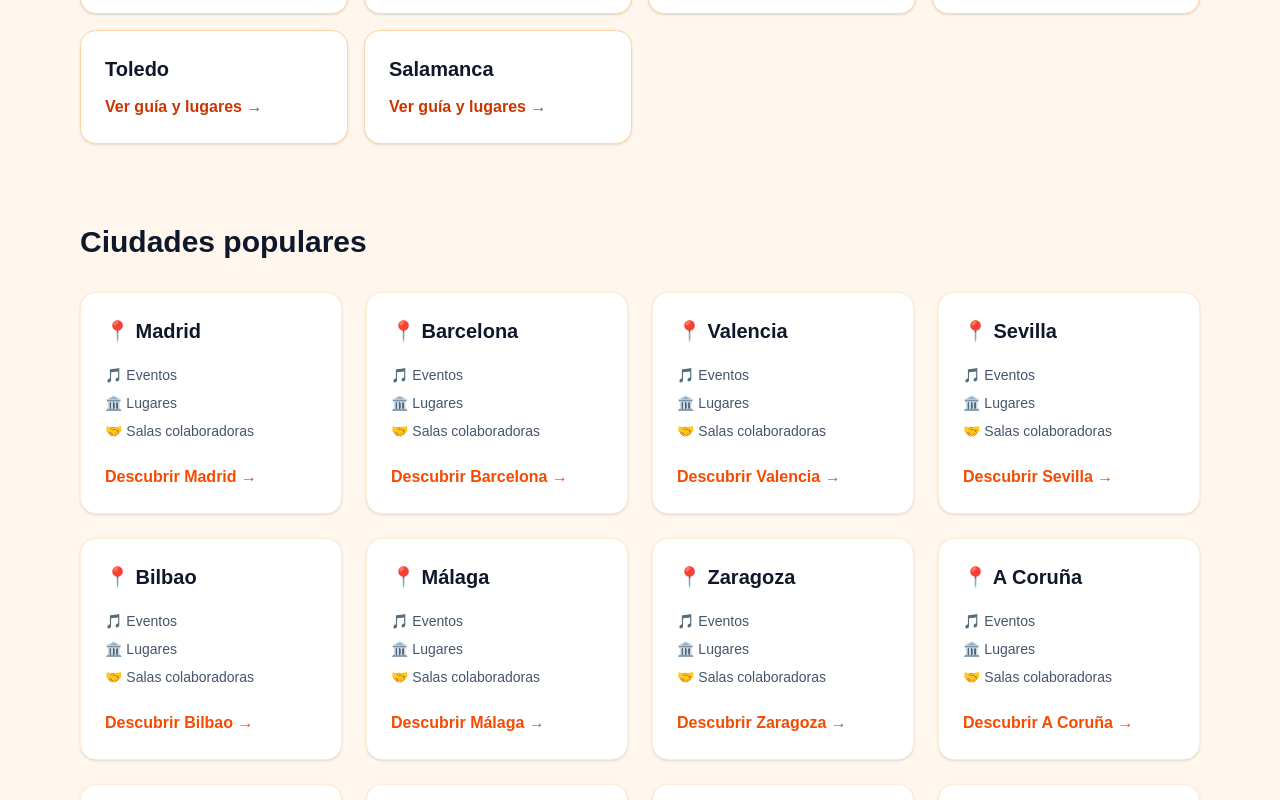
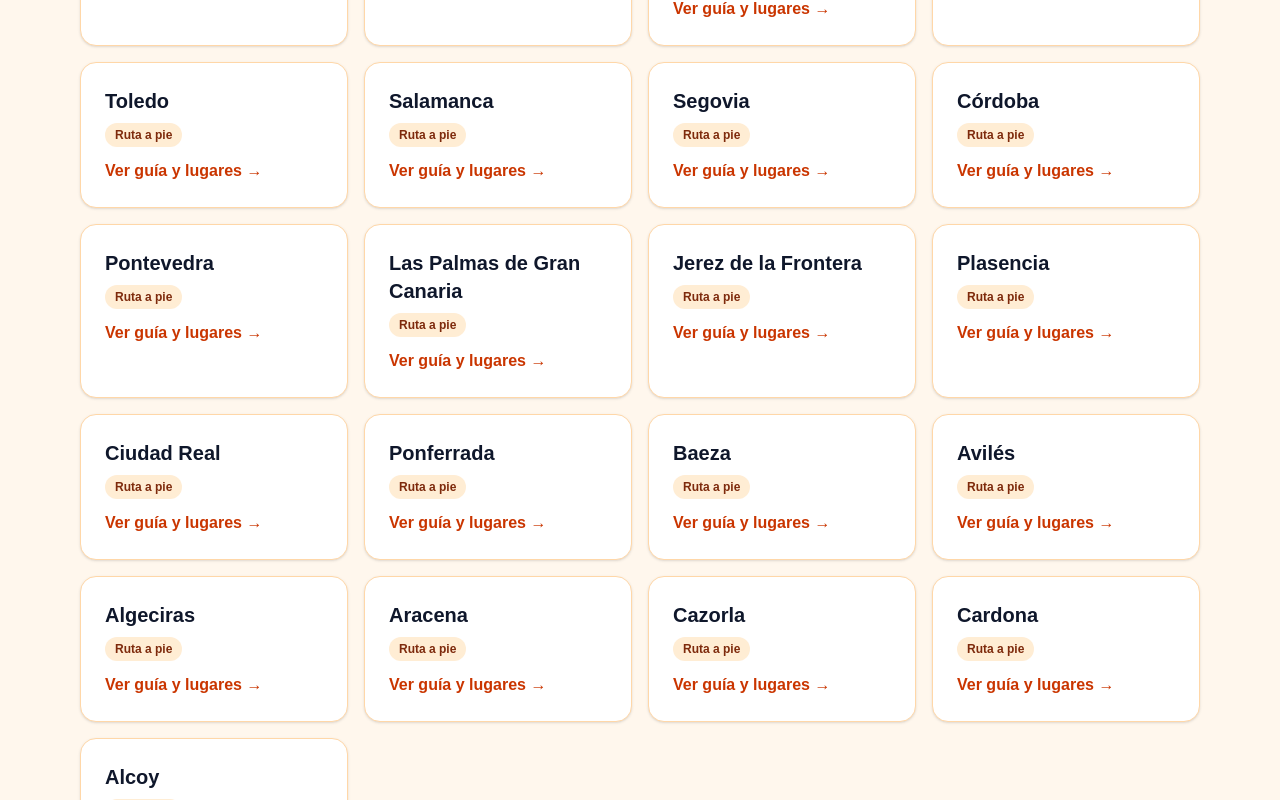
Before and after one commit to Guerreroponte/monumentos-llenos, a Next.js app: page /que-hacer in a window 1280 px wide. Shown: the part 1020-1820 px from the top of the page. Built offline with nearby package versions, Linux system fonts and the light colour scheme; no server answers; the database is empty.

Commit message:
Identifica las guías con ruta a pie

```diff
--- a/app/que-hacer/QueHacerClient.tsx
+++ b/app/que-hacer/QueHacerClient.tsx
@@ -3,6 +3,8 @@
 import { useMemo, useState } from "react";
 import Link from "next/link";
 import { useRouter } from "next/navigation";
+
+const guiasDestacadas = ["Castellón de la Plana", "Huelva", "Guadalajara", "Lleida", "Almería", "Cádiz", "Girona", "Tarragona", "Cuenca", "Huesca", "Burgos", "Ávila", "Toledo", "Salamanca"];
 
 const ciudadesPopulares = [
   "Madrid",
@@ -32,8 +34,10 @@ function slugCiudad(ciudad: string) {
 
 function limpiarCiudad(ciudad: string) { return ciudad.replace(/\s+/g, " ").trim(); }
 
-export default function QueHacerPage({ ciudadesDisponibles, errorCiudades = false }: { ciudadesDisponibles: string[]; errorCiudades?: boolean }) {
+export default function QueHacerPage({ ciudadesDisponibles, ciudadesConRuta, errorCiudades = false }: { ciudadesDisponibles: string[]; ciudadesConRuta: string[]; errorCiudades?: boolean }) {
   const router = useRouter();
+  const ciudadesRuta = new Set(ciudadesConRuta.map(slugCiudad));
+  const guias = [...guiasDestacadas, ...ciudadesConRuta.filter((ciudad) => !guiasDestacadas.includes(ciudad))];
 
   const [busqueda, setBusqueda] = useState("");
 
@@ -173,10 +177,13 @@ export default function QueHacerPage({ ciudadesDisponibles, errorCiudades = fals
             Ideas de rutas, visitas y consejos prácticos para combinar con tu próximo plan.
           </p>
           <div className="mt-6 grid gap-4 sm:grid-cols-2 lg:grid-cols-4">
-            {["Castellón de la Plana", "Huelva", "Guadalajara", "Lleida", "Almería", "Cádiz", "Girona", "Tarragona", "Cuenca", "Huesca", "Burgos", "Ávila", "Toledo", "Salamanca"].map((ciudad) => (
+            {guias.map((ciudad) => (
               <Link key={ciudad} href={`/que-hacer/${slugCiudad(ciudad)}#guia-local`}
                 className="rounded-2xl border border-orange-200 bg-white p-6 shadow-sm transition hover:border-orange-400 hover:shadow-md">
                 <h3 className="text-xl font-bold text-slate-900">{ciudad}</h3>
+                {ciudadesRuta.has(slugCiudad(ciudad)) && (
+                  <span className="mt-2 inline-block rounded-full bg-orange-100 px-2.5 py-1 text-xs font-semibold text-orange-900">Ruta a pie</span>
+                )}
                 <p className="mt-3 font-semibold text-orange-700">Ver guía y lugares →</p>
               </Link>
             ))}
--- a/app/que-hacer/[ciudad]/page.tsx
+++ b/app/que-hacer/[ciudad]/page.tsx
@@ -1,3 +1,4 @@
+import { rutasAPie } from "./rutas-a-pie";
 import { resumenLugar } from "@/lib/descripcion-lugar";
 import { cargarLugaresCiudad } from "@/lib/lugares-ciudad-data";
 import { nombreCiudad, claveCiudad } from "@/lib/ciudad-identidad";
@@ -11,24 +12,6 @@ import GuiaSevillaMurcia from "./GuiaSevillaMurcia";
 import GuiaCorunaGranada from "./GuiaCorunaGranada";
 import GuiaVigoSantander from "./GuiaVigoSantander";
 import GuiaPontevedra from "./GuiaPontevedra";
-import RutaSegovia from "./RutaSegovia";
-import RutaCordoba from "./RutaCordoba";
-import RutaPontevedra from "./RutaPontevedra";
-import RutaLasPalmas from "./RutaLasPalmas";
-import RutaSalamanca from "./RutaSalamanca";
-import RutaToledo from "./RutaToledo";
-import RutaBurgos from "./RutaBurgos";
-import RutaJerez from "./RutaJerez";
-import RutaPlasencia from "./RutaPlasencia";
-import RutaCiudadReal from "./RutaCiudadReal";
-import RutaPonferrada from "./RutaPonferrada";
-import RutaBaeza from "./RutaBaeza";
-import RutaAviles from "./RutaAviles";
-import RutaAlgeciras from "./RutaAlgeciras";
-import RutaAracena from "./RutaAracena";
-import RutaCazorla from "./RutaCazorla";
-import RutaCardona from "./RutaCardona";
-import RutaAlcoy from "./RutaAlcoy";
 import { supabase } from "@/lib/supabase";
 
 type Evento = {
@@ -248,6 +231,7 @@ export default async function CiudadPage({
         colaborador.ciudad
     )?.ciudad;
 
+  const RutaAPie = rutasAPie.get(ciudadSlug)?.Componente;
   const ciudadFormateada = nombreCiudad(ciudadReal || formatearCiudadDesdeSlug(ciudadSlug));
 
   return (
@@ -709,24 +693,7 @@ export default async function CiudadPage({
             </Link>
           )}
 
-          {ciudadSlug === "segovia" && <RutaSegovia />}
-          {ciudadSlug === "cordoba" && <RutaCordoba />}
-          {ciudadSlug === "pontevedra" && <RutaPontevedra />}
-          {ciudadSlug === "las-palmas-de-gran-canaria" && <RutaLasPalmas />}
-          {ciudadSlug === "salamanca" && <RutaSalamanca />}
-          {ciudadSlug === "toledo" && <RutaToledo />}
-          {ciudadSlug === "burgos" && <RutaBurgos />}
-          {ciudadSlug === "jerez-de-la-frontera" && <RutaJerez />}
-          {ciudadSlug === "plasencia" && <RutaPlasencia />}
-          {ciudadSlug === "ciudad-real" && <RutaCiudadReal />}
-          {ciudadSlug === "ponferrada" && <RutaPonferrada />}
-          {ciudadSlug === "baeza" && <RutaBaeza />}
-          {ciudadSlug === "aviles" && <RutaAviles />}
-          {ciudadSlug === "algeciras" && <RutaAlgeciras />}
-          {ciudadSlug === "aracena" && <RutaAracena />}
-          {ciudadSlug === "cazorla" && <RutaCazorla />}
-          {ciudadSlug === "cardona" && <RutaCardona />}
-          {ciudadSlug === "alcoy" && <RutaAlcoy />}
+          {RutaAPie && <RutaAPie />}
 
           {tieneGuiaCiudad(ciudadSlug) ? <GuiaCiudades ciudad={ciudadSlug} /> : ciudadSlug === "valencia" ? <GuiaValencia /> : ciudadSlug === "bilbao" || ciudadSlug === "malaga" ? <GuiaBilbaoMalaga ciudad={ciudadSlug} /> : ciudadSlug === "pamplona" || ciudadSlug === "zaragoza" ? <GuiaPamplonaZaragoza ciudad={ciudadSlug} /> : ciudadSlug === "sevilla" || ciudadSlug === "murcia" ? <GuiaSevillaMurcia ciudad={ciudadSlug} /> : ciudadSlug === "a-coruna" || ciudadSlug === "granada" ? <GuiaCorunaGranada ciudad={ciudadSlug} /> : ciudadSlug === "vigo" || ciudadSlug === "santander" ? <GuiaVigoSantander ciudad={ciudadSlug} /> : ciudadSlug === "pontevedra" ? <GuiaPontevedra /> : <>
           <p className="mt-5 text-base leading-8 text-slate-600">
--- /dev/null
+++ b/app/que-hacer/[ciudad]/rutas-a-pie.ts
@@ -0,0 +1,39 @@
+import RutaSegovia from "./RutaSegovia";
+import RutaCordoba from "./RutaCordoba";
+import RutaPontevedra from "./RutaPontevedra";
+import RutaLasPalmas from "./RutaLasPalmas";
+import RutaSalamanca from "./RutaSalamanca";
+import RutaToledo from "./RutaToledo";
+import RutaBurgos from "./RutaBurgos";
+import RutaJerez from "./RutaJerez";
+import RutaPlasencia from "./RutaPlasencia";
+import RutaCiudadReal from "./RutaCiudadReal";
+import RutaPonferrada from "./RutaPonferrada";
+import RutaBaeza from "./RutaBaeza";
+import RutaAviles from "./RutaAviles";
+import RutaAlgeciras from "./RutaAlgeciras";
+import RutaAracena from "./RutaAracena";
+import RutaCazorla from "./RutaCazorla";
+import RutaCardona from "./RutaCardona";
+import RutaAlcoy from "./RutaAlcoy";
+
+export const rutasAPie = new Map([
+  ["segovia", { ciudad: "Segovia", Componente: RutaSegovia }],
+  ["cordoba", { ciudad: "Córdoba", Componente: RutaCordoba }],
+  ["pontevedra", { ciudad: "Pontevedra", Componente: RutaPontevedra }],
+  ["las-palmas-de-gran-canaria", { ciudad: "Las Palmas de Gran Canaria", Componente: RutaLasPalmas }],
+  ["salamanca", { ciudad: "Salamanca", Componente: RutaSalamanca }],
+  ["toledo", { ciudad: "Toledo", Componente: RutaToledo }],
+  ["burgos", { ciudad: "Burgos", Componente: RutaBurgos }],
+  ["jerez-de-la-frontera", { ciudad: "Jerez de la Frontera", Componente: RutaJerez }],
+  ["plasencia", { ciudad: "Plasencia", Componente: RutaPlasencia }],
+  ["ciudad-real", { ciudad: "Ciudad Real", Componente: RutaCiudadReal }],
+  ["ponferrada", { ciudad: "Ponferrada", Componente: RutaPonferrada }],
+  ["baeza", { ciudad: "Baeza", Componente: RutaBaeza }],
+  ["aviles", { ciudad: "Avilés", Componente: RutaAviles }],
+  ["algeciras", { ciudad: "Algeciras", Componente: RutaAlgeciras }],
+  ["aracena", { ciudad: "Aracena", Componente: RutaAracena }],
+  ["cazorla", { ciudad: "Cazorla", Componente: RutaCazorla }],
+  ["cardona", { ciudad: "Cardona", Componente: RutaCardona }],
+  ["alcoy", { ciudad: "Alcoy", Componente: RutaAlcoy }],
+]);
--- a/app/que-hacer/page.tsx
+++ b/app/que-hacer/page.tsx
@@ -1,11 +1,13 @@
+import { rutasAPie } from "./[ciudad]/rutas-a-pie";
 import QueHacerClient from "./QueHacerClient";
 import { getCiudadesInitialData, ciudadesRespaldo } from "@/lib/ciudades-data";
 
 export const revalidate = 60;
 export default async function Page() {
+  const ciudadesConRuta = Array.from(rutasAPie.values(), ({ ciudad }) => ciudad);
   try {
-    return <QueHacerClient ciudadesDisponibles={await getCiudadesInitialData()} />;
+    return <QueHacerClient ciudadesConRuta={ciudadesConRuta} ciudadesDisponibles={await getCiudadesInitialData()} />;
   } catch {
-    return <QueHacerClient ciudadesDisponibles={ciudadesRespaldo} errorCiudades />;
+    return <QueHacerClient ciudadesConRuta={ciudadesConRuta} ciudadesDisponibles={ciudadesRespaldo} errorCiudades />;
   }
 }
```
